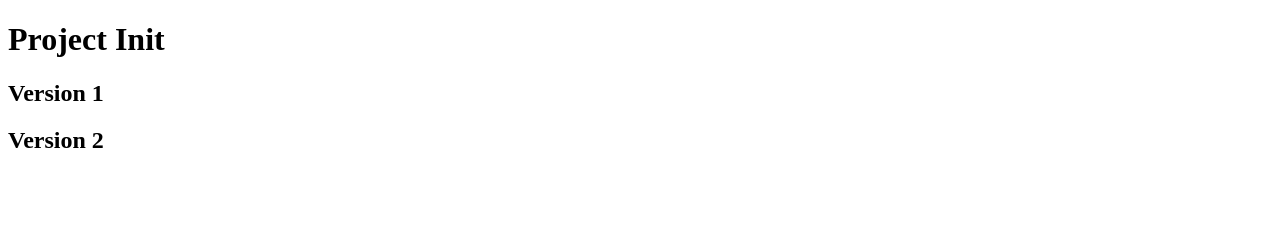
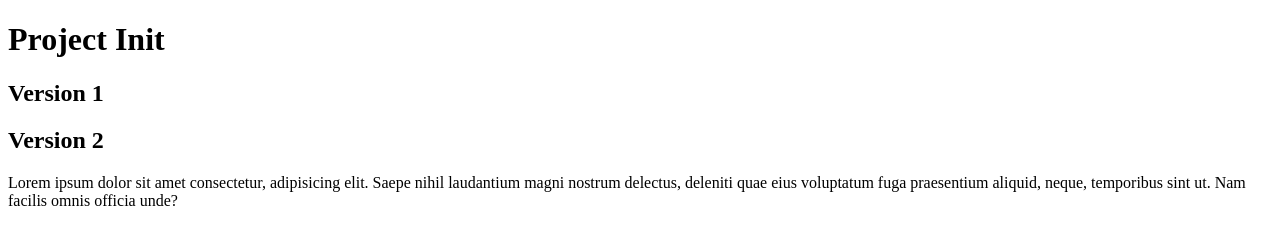
Before and after one commit to liakatbiswas/git-tasting, a plain HTML site: page index.html in a window 1280 px wide. Drawn offline with Linux system fonts and the light colour scheme.

Commit message:
changes by liakat

```diff
--- a/index.html
+++ b/index.html
@@ -10,5 +10,12 @@
 
     <h2>Version 1</h2>
     <h2>Version 2</h2>
+
+    <div>
+      Lorem ipsum dolor sit amet consectetur, adipisicing elit. Saepe nihil
+      laudantium magni nostrum delectus, deleniti quae eius voluptatum fuga
+      praesentium aliquid, neque, temporibus sint ut. Nam facilis omnis officia
+      unde?
+    </div>
   </body>
 </html>
```
